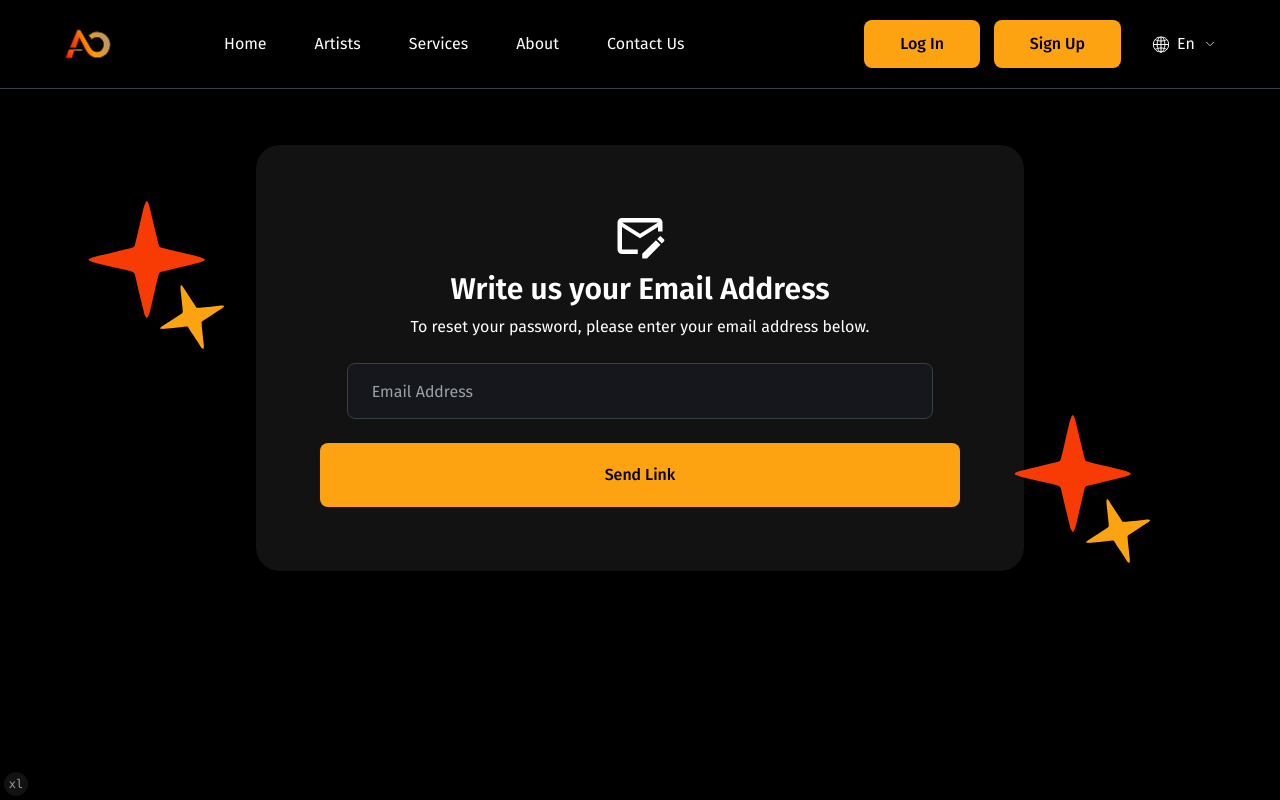
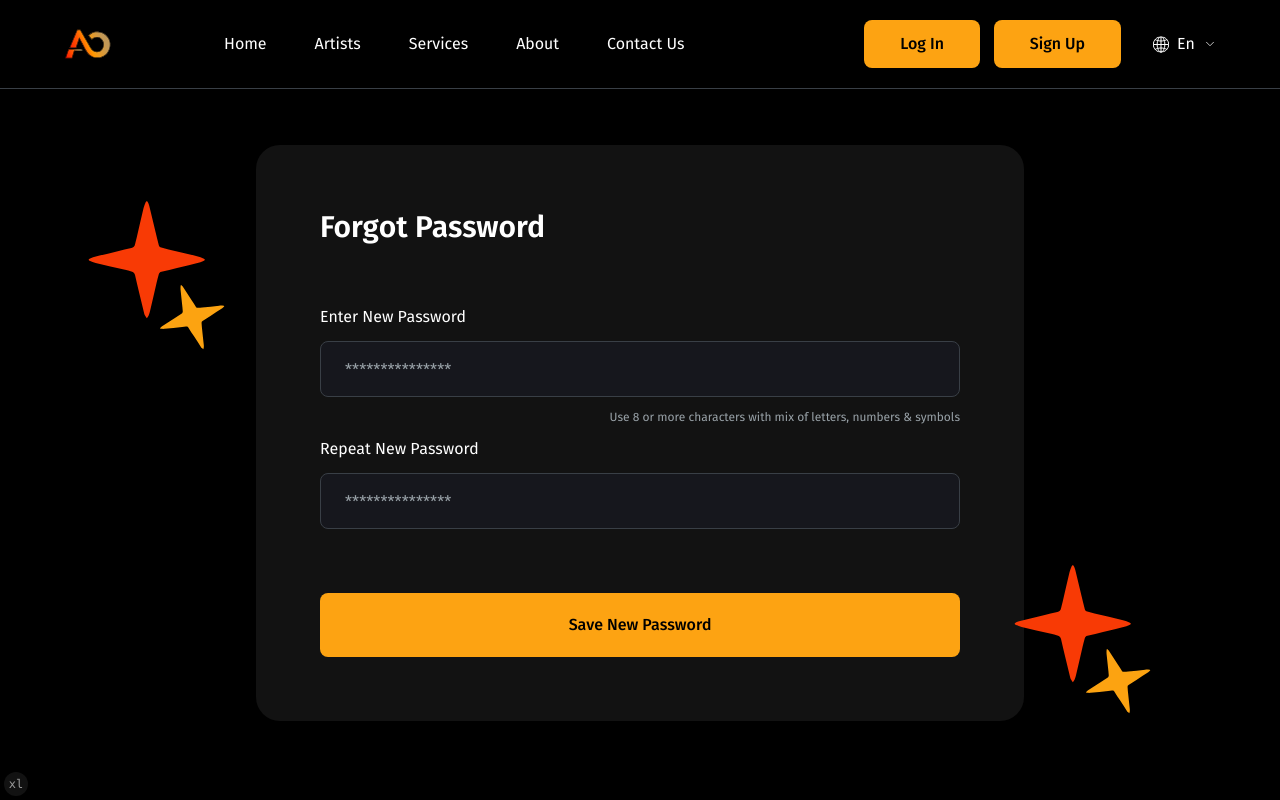
Before and after one commit to chubinaaa/artoa-FE, a Next.js app: page /forget-pass in a window 1280 px wide. Built offline with nearby package versions, Linux system fonts and the light colour scheme.

Commit message:
complete forget password enter-new-password step component

```diff
--- a/src/app/(auth)/forget-pass/page.tsx
+++ b/src/app/(auth)/forget-pass/page.tsx
@@ -1,12 +1,14 @@
 import { AuthShell } from "@/components/auth/auth-shell";
-import WriteEmail from "@/components/auth/forget-pass/write-email";
+import NewPassword from "@/components/auth/forget-pass/new-password";
+// import WriteEmail from "@/components/auth/forget-pass/write-email";
 // import CheckEmail from "@/components/auth/forget-pass/check-email";
 
 export default function ForgotPassword() {
   return (
     <AuthShell>
-      <WriteEmail />
+      {/* <WriteEmail /> */}
       {/* <CheckEmail /> */}
+      <NewPassword />
     </AuthShell>
   );
 }
--- /dev/null
+++ b/src/components/auth/forget-pass/new-password.tsx
@@ -0,0 +1,21 @@
+import { Button } from "@/components/ui/button";
+import { Input } from "@/components/ui/input";
+import { Label } from "@/components/ui/label";
+
+export default function NewPassword() {
+  return (
+    <div className="flex flex-col gap-16">
+      <h2 className="text-xl font-semibold md:text-3xl">Forgot Password</h2>
+      <div className="flex flex-col gap-4">
+        <Label>Enter New Password</Label>
+        <Input placeholder="***************" type="password" />
+        <p className="-mt-1 self-end text-xs text-muted-foreground">
+          Use 8 or more characters with mix of letters, numbers & symbols
+        </p>
+        <Label>Repeat New Password</Label>
+        <Input placeholder="***************" type="password" />
+      </div>
+      <Button size="lg">Save New Password</Button>
+    </div>
+  );
+}
```
